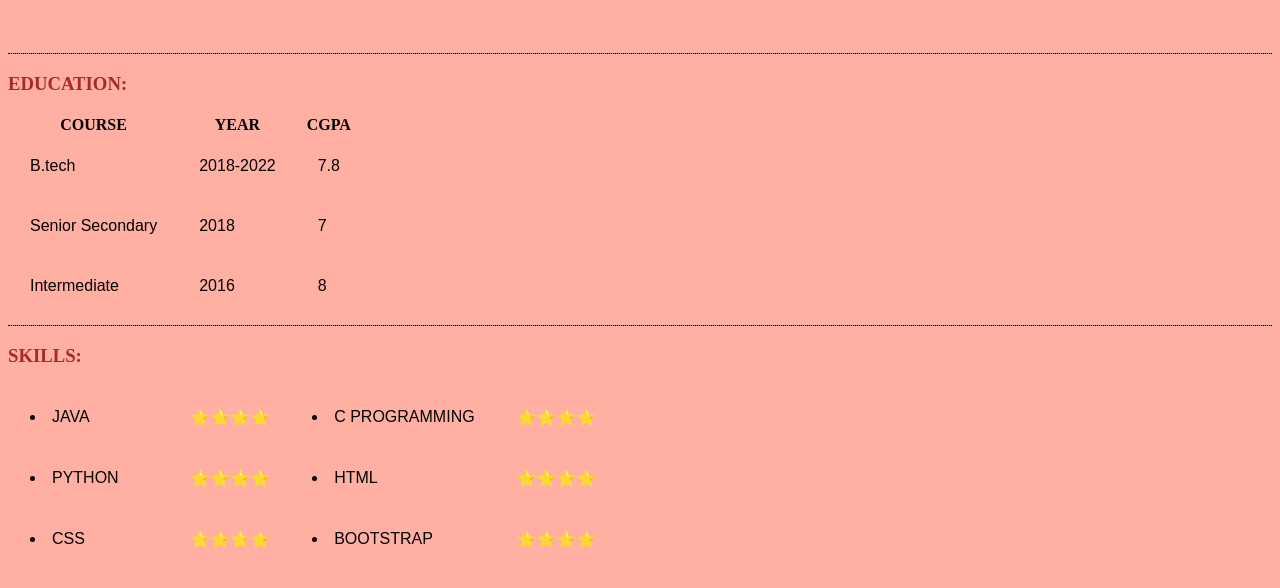
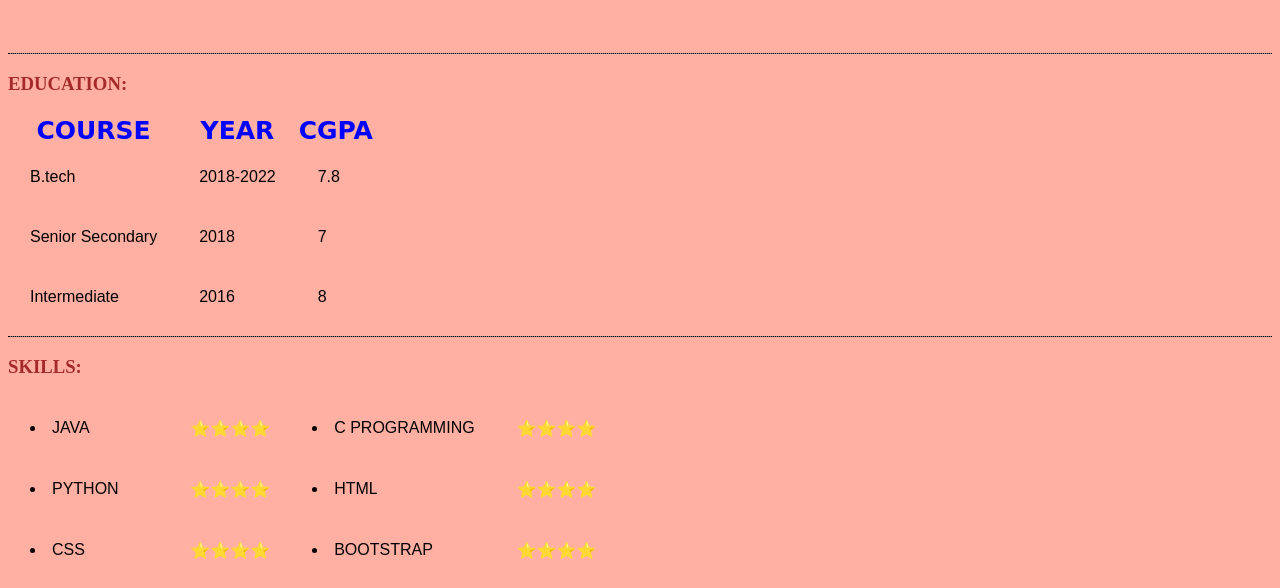
Before and after one commit to sumanpatra-123/My-Resume, a plain HTML site: page index.html in a window 1280 px wide. Shown: the part 205-793 px from the top of the page. Drawn offline with Linux system fonts and the light colour scheme.

Commit message:
Update styles.css

```diff
--- a/styles.css
+++ b/styles.css
@@ -36,3 +36,9 @@ a:hover {
 ol{
   font-family: fantasy;
 }
+
+th{
+  font-family: cursive;
+  font-size: 25px;
+  color: blue;
+}
```
